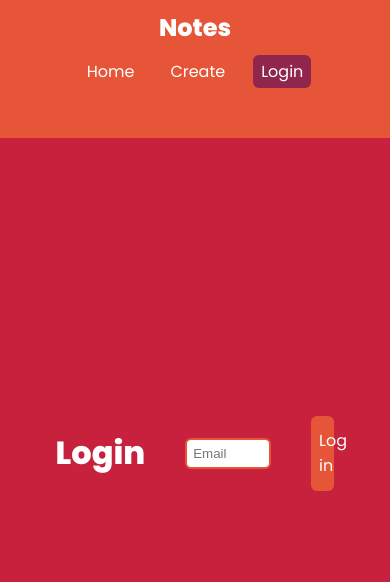
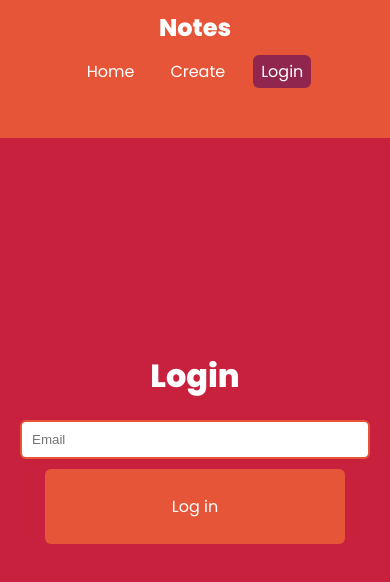
Before and after one commit to awthkl3r/SupaSmoothies, a React (Create React App) app: page /login in a window 390 px wide. Shown: the top 582 px of the page. Built offline with nearby package versions, Linux system fonts and the light colour scheme.

Commit message:
responsive!!

```diff
--- a/src/index.css
+++ b/src/index.css
@@ -1,18 +1,16 @@
 @import url('https://fonts.googleapis.com/css2?family=Poppins:wght@300;400;500;600;800&family=VT323&display=swap');
 
-*{
+* {
   transition: 0.1s ease-out;
 }
 
 :root {
-  /* --primary: #12bca2;
-  --secondary: #6d15df; */
-
   --primary: #e65538;
   --secondary: #90264e;
   --accent: #c8213d;
 }
-h1,h2,h3 {
+
+h1, h2, h3 {
   margin: 0;
 }
 
@@ -22,19 +20,23 @@
   font-family: 'Poppins';
   background: var(--accent);
 }
+
 nav {
   background: var(--primary);
   padding: 10px 20px;
   text-align: center;
 }
+
 nav a {
   color: #f2f2f2;
   margin: 10px;
   display: inline-block;
 }
+
 nav h1 {
   color: #fff;
 }
+
 .page {
   max-width: 1200px;
   margin: 20px auto;
@@ -43,17 +45,26 @@
 
 .login {
   max-width: 1200px;
-  min-height: 70dvh;
-  margin: 0px auto;
+  min-height: 70vh;
+  margin: 0 auto;
   padding: 20px;
   background: var(--accent);
   display: flex;
+  flex-direction: column;
   justify-content: center;
   align-items: center;
 }
 
 .login h1 {
-  margin-right: 40px;
+  margin-bottom: 20px;
+}
+
+.login input,
+.login button {
+  width: 100%;
+  padding: 10px;
+  box-sizing: border-box;
+  margin-bottom: 10px;
 }
 
 .login button {
@@ -64,21 +75,27 @@
   border-radius: 6px;
   height: 75px;
   font-size: 16px;
-  width: 6dvw;
+  width: 15vw;
   padding: 6px 8px;
   font-family: "Poppins";
   cursor: pointer;
 }
 
+.login button {
+  padding: 10px 20px;
+  box-sizing: border-box;
+  width: 100%;
+  max-width: 300px;
+}
 
-.smoothie-grid{
-  margin-top: 40;
+.smoothie-grid {
+  margin-top: 40px;
   display: grid;
-  grid-template-columns: 1fr 1fr 1fr;
+  grid-template-columns: repeat(auto-fit, minmax(250px, 1fr));
   gap: 40px;
 }
 
-.smoothie-card{
+.smoothie-card {
   width: 100%;
   padding: 10px;
   background: #fff;
@@ -90,10 +107,9 @@
   display: flex;
   flex-direction: column;
   justify-content: space-between;
-  /* position: relative; */
 }
 
-.smoothie-card .rating{
+.smoothie-card .rating {
   position: absolute;
   top: -10px;
   right: -10px;
@@ -107,9 +123,7 @@
   text-align: center;
 }
 
-/* forms */
-
-form{
+form {
   background: #fff;
   padding: 20px;
   color: black;
@@ -118,7 +132,8 @@
   border-radius: 6px;
 }
 
-form input, form textarea{
+form input,
+form textarea {
   display: block;
   width: 100%;
   padding: 6px;
@@ -128,26 +143,19 @@
   margin: 10px 0 20px 0;
 }
 
-/* form input:focus, form textarea:active{
-  border: 2px solid var(--accent);
-} */
-
-input, textarea{
+input,
+textarea {
   display: block;
-  width: 22dvw;
+  width: 100%;
   padding: 6px;
   box-sizing: border-box;
   border: 2px solid var(--primary);
   border-radius: 6px;
   resize: vertical;
-  margin-right: 40px;
+  margin-bottom: 10px;
 }
 
-/* input:active, textarea:active{
-  border: 2px solid var(--secondary);
-} */
-
-form button{
+form button {
   background-color: var(--primary);
   color: #fff;
   border: 0;
@@ -157,13 +165,13 @@
   cursor: pointer;
 }
 
-.smoothie-card .buttons{
+.smoothie-card .buttons {
   position: absolute;
   bottom: 0;
   right: 0;
 }
 
-.smoothie-card i{
+.smoothie-card i {
   position: relative;
   color: #bbb;
   margin-left: 10px;
@@ -175,7 +183,7 @@
   cursor: pointer;
 }
 
-.smoothie-card .special{
+.smoothie-card .special {
   color: #fff;
   margin-left: 10px;
   font-size: 1.2rem;
@@ -185,21 +193,7 @@
   cursor: pointer;
 }
 
-/* .smoothie-card .normal:hover{
-  transform: scale(1.1);
-} */
-
-.smoothie-card .normal:hover{
-  transform: scale(1.1);
-}
-
-.smoothie-card .normal:active{
-  transform: scale(0.9);
-}
-
-/* order by */
-
-.order-by button{
+.order-by button {
   margin-right: 10px;
   margin-bottom: 40px;
   background: var(--secondary);
@@ -211,11 +205,12 @@
   cursor: pointer;
 }
 
-.order-by .active{
+.order-by .active {
   background: var(--primary);
 }
 
-.Link, .activeLink{
+.Link,
+.activeLink {
   margin-right: 10px;
   margin-bottom: 40px;
   color: #fff;
@@ -227,23 +222,24 @@
   cursor: pointer;
 }
 
-.Link{
+.Link {
   background: var(--primary);
 }
 
-.activeLink{
+.activeLink {
   background: var(--secondary);
 }
 
-.none-message{
-  /* display: flex; */
+.none-message {
   width: 400px;
+  word-wrap: break-word;
   text-align: center;
   background-color: var(--secondary);
   border-radius: 6px;
 }
 
-.hidden{
+
+.hidden {
   display: none;
   visibility: hidden;
   opacity: 0;
```
